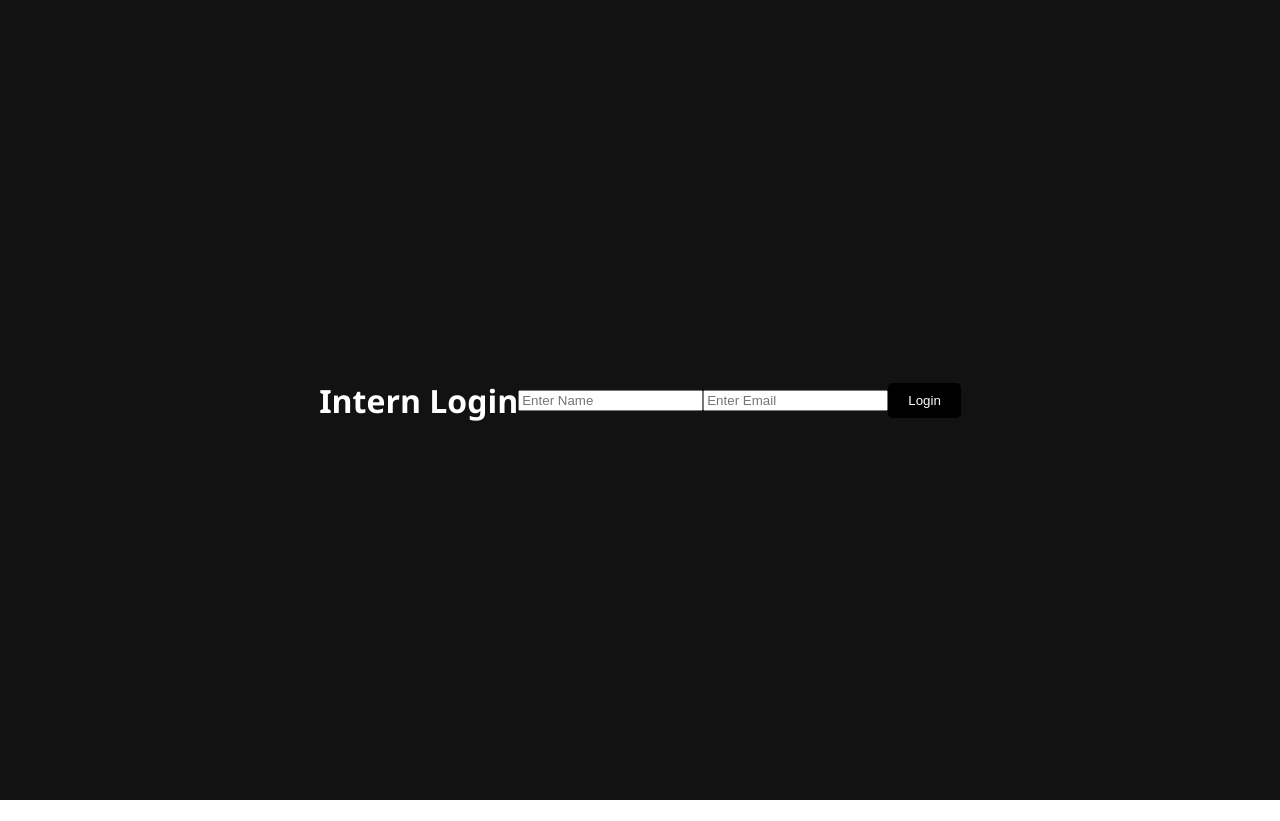
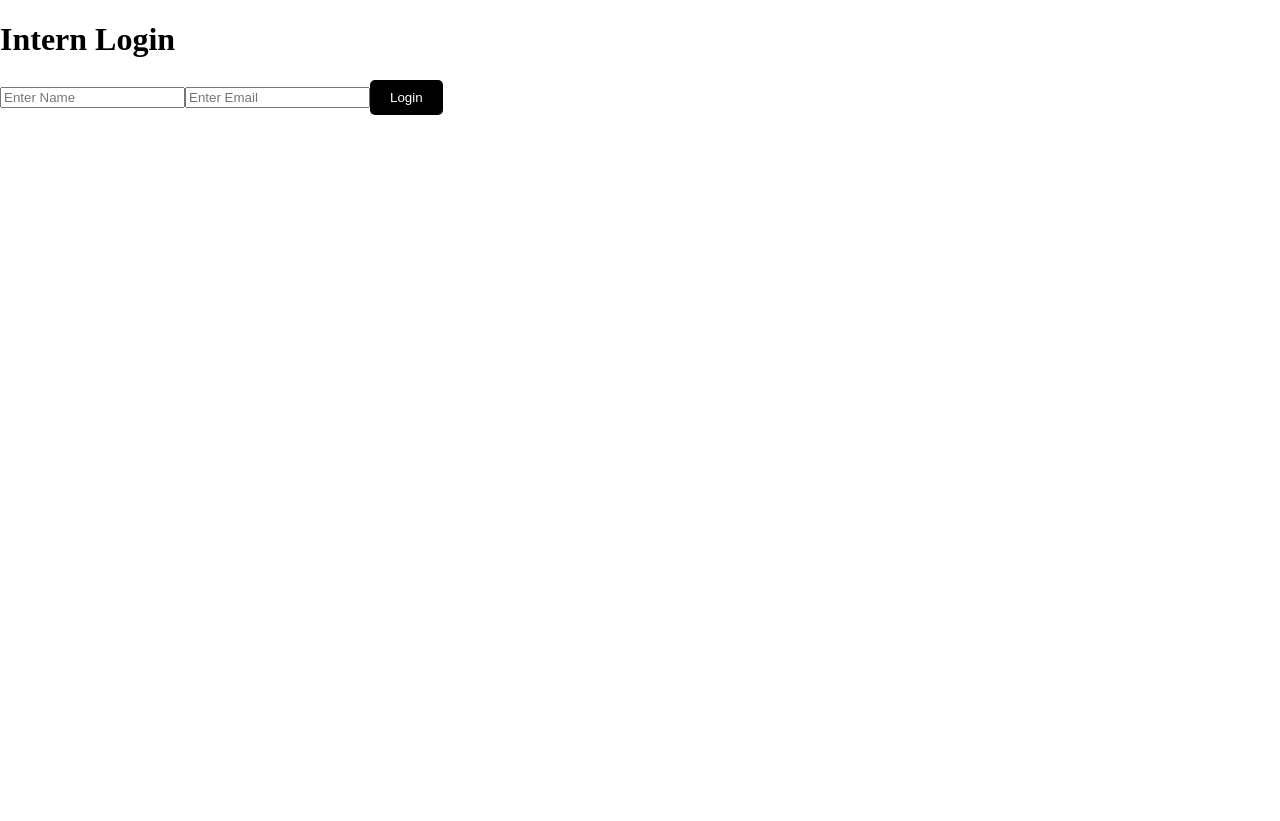
Before and after one commit to nausheensiddiqui23/Intern-Portal, a React (Vite) app in the folder intern portal/: page / in a window 1280 px wide. Before the commit the page ends 800 px from the top, so only its background shows below. Built offline with nearby package versions, Linux system fonts and the light colour scheme.

Commit message:
new commit

```diff
--- a/intern portal/src/pages/Login.css
+++ b/intern portal/src/pages/Login.css
@@ -17,3 +17,6 @@
     margin-bottom: 1rem;
     font-size: 2rem;
 }
+.login-container{
+
+}
--- a/intern portal/src/pages/Login.jsx
+++ b/intern portal/src/pages/Login.jsx
@@ -9,7 +9,7 @@ export default function Login() {
     //     navigate("/dashboard");
     // };
     return (
-       <div className="page-container">
+       <div className="login-container">
         <h1>Intern Login</h1>
          <form className="login-form">
         <input type="text" placeholder="Enter Name" required />
```
